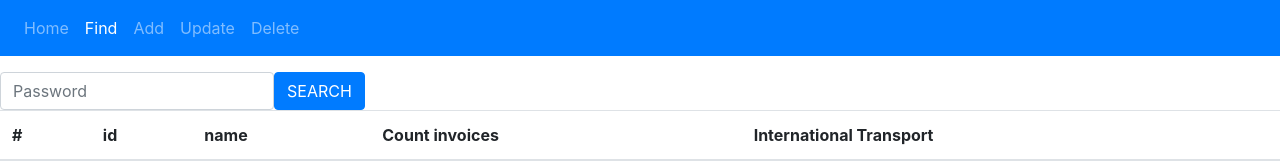
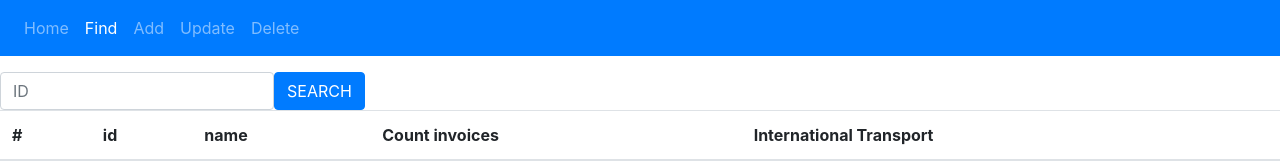
Before and after one commit to M-Kaczmarek/Invoice-client, a React (Create React App) app: page /find in a window 1280 px wide. Shown: the top 162 px of the page. Built offline with nearby package versions, Linux system fonts and the light colour scheme.

Commit message:
Fixed find component

```diff
--- a/src/components/SectionFind/Find.js
+++ b/src/components/SectionFind/Find.js
@@ -5,14 +5,25 @@ import DataTable from './DataTable/DataTable'
 class Find extends React.Component {
     state = {
         companies: [],
+        input: "",
+    }
+
+    change = (e) => {
+
+        this.setState({ input: e.target.value })
     }
 
     findCompany = (e) => {
         e.preventDefault();
+        this.setState({ input: e.target[0].value })
         fetch("http://localhost:9090/api/company/" + e.target[0].value)
             .then(response => response.json())
-            .then(i => this.setState({ companies: i })
+            .then(i => this.setState({
+                companies: i,
+                input: ""
+            })
             )
+
 
     }
     // .then(i => this.setState({ companies: i }));
@@ -23,7 +34,7 @@ class Find extends React.Component {
         return (
             <>
                 <form onSubmit={this.findCompany} className="form-inline mt-3">
-                    <input type="number" class="form-control" id="inputPassword2" placeholder="Password" />
+                    <input type="number" class="form-control" placeholder="ID" value={this.state.input} onChange={this.change} />
                     <button type="submit" className="btn btn-primary ">SEARCH</button>
                 </form>
                 <table class="table">
@@ -38,7 +49,6 @@ class Find extends React.Component {
                     </thead>
                     <tbody>
                         {this.state.companies.length === 0 ? "Nic" :
-
                             <DataTable data={this.state.companies} />
                         }
                     </tbody>
```
